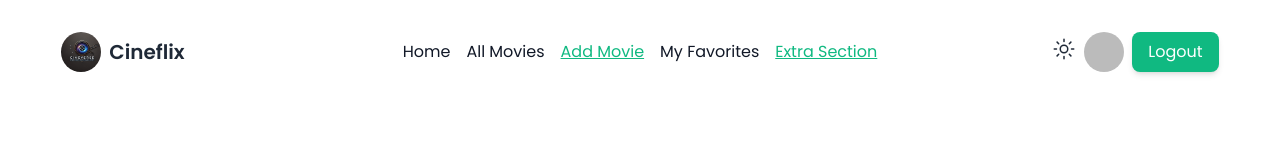
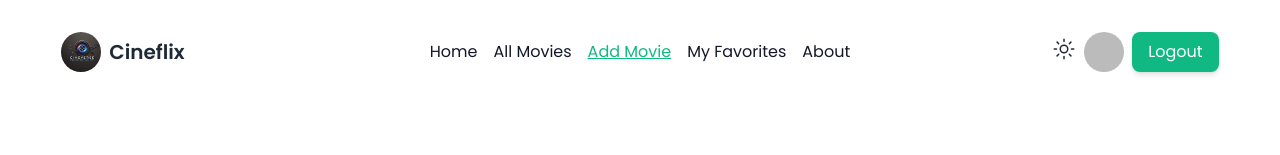
Before and after one commit to Samadsust71/cine-flix-client-a-10, a React (Vite) app: page /addMovie in a window 1280 px wide. Shown: the top 155 px of the page. Built offline with nearby package versions, Linux system fonts and the light colour scheme; no server answers; sample sign-in values are in the browser's storage.

Commit message:
added private route and loading spinner

```diff
--- a/src/components/Header.jsx
+++ b/src/components/Header.jsx
@@ -31,7 +31,8 @@ const Header = () => {
           All Movies
         </NavLink>
       </li>
-      <li>
+     {
+      user &&  <li>
       <NavLink
         className={({ isActive }) =>
           isActive ? "text-[#10B981] underline" : "text-gray-900"
@@ -41,7 +42,9 @@ const Header = () => {
        Add Movie
       </NavLink>
     </li>
-      <li>
+     }
+      {
+        user && <li>
         <NavLink
           className={({ isActive }) =>
             isActive ? "text-[#10B981] underline" : "text-gray-900"
@@ -51,14 +54,15 @@ const Header = () => {
          My Favorites
         </NavLink>
       </li>
+      }
       <li>
         <NavLink
           className={({ isActive }) =>
             isActive ? "text-[#10B981] underline" : "text-gray-900"
           }
-          to={"/addMovie"}
+          to={"/about"}
         >
-         Extra Section
+         About
         </NavLink>
       </li>
     </>
--- /dev/null
+++ b/src/components/Loading.jsx
@@ -0,0 +1,11 @@
+import React from "react";
+
+const Loading = () => {
+  return (
+    <div className="flex justify-center items-center min-h-screen">
+      <span className="loading loading-spinner text-secondary loading-lg"></span>
+    </div>
+  );
+};
+
+export default Loading;
--- /dev/null
+++ b/src/routes/PrivateRoute.jsx
@@ -0,0 +1,24 @@
+import { Navigate, useLocation } from "react-router-dom"
+import Loading from "../components/Loading"
+import { useContext } from "react"
+import { AuthContext } from "../provider/AuthProvider"
+
+
+
+
+const PrivateRoute = ({children}) => {
+    const {user,loading}=useContext(AuthContext)
+    const location = useLocation()
+    if(loading){
+        return <Loading></Loading>
+    }
+
+    if (user) {
+       return children
+    }
+  return (
+   <Navigate state={location.pathname} to={'/login'}></Navigate>
+  )
+}
+
+export default PrivateRoute
--- a/src/routes/Routes.jsx
+++ b/src/routes/Routes.jsx
@@ -7,6 +7,7 @@ import Register from "../pages/auth/Register";
 import AddMovie from "../pages/moviesPages/AddMovie";
 import AllMovie from "../pages/moviesPages/AllMovie";
 import Moviedetails from "../pages/moviesPages/Moviedetails";
+import PrivateRoute from "./PrivateRoute";
 
 const router = createBrowserRouter([
     {
@@ -21,7 +22,7 @@ const router = createBrowserRouter([
         },
         {
             path:"/addMovie",
-            element:<AddMovie/>
+            element:<PrivateRoute><AddMovie/></PrivateRoute>
         },
         {
             path:"/allMovies",
@@ -30,7 +31,7 @@ const router = createBrowserRouter([
         },
         {
             path:"/movies/:id",
-            element:<Moviedetails/>,
+            element:<PrivateRoute><Moviedetails/></PrivateRoute>,
             loader:({params})=>fetch(`http://localhost:5000/movies/${params.id}`)
         },
         {
```
Lines whose indentation alone changed are shown as unchanged.
